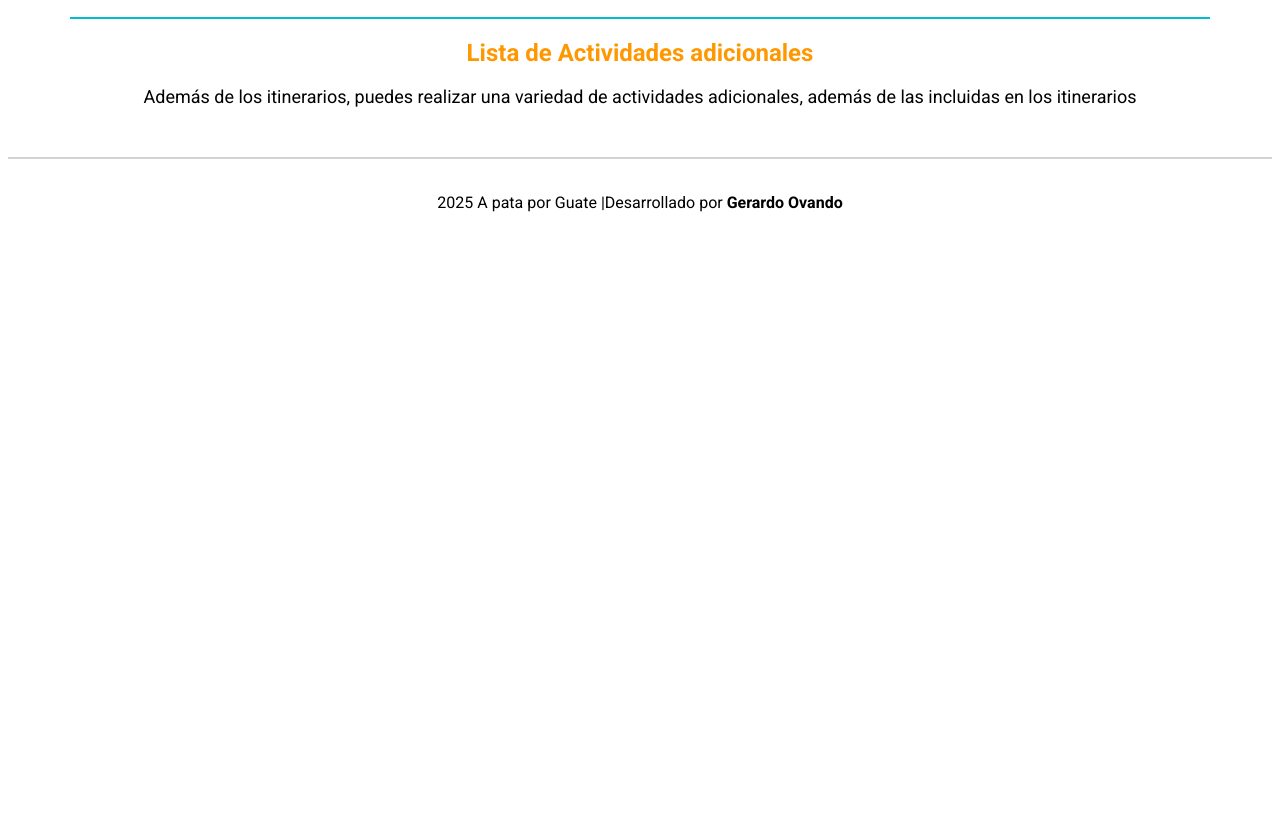
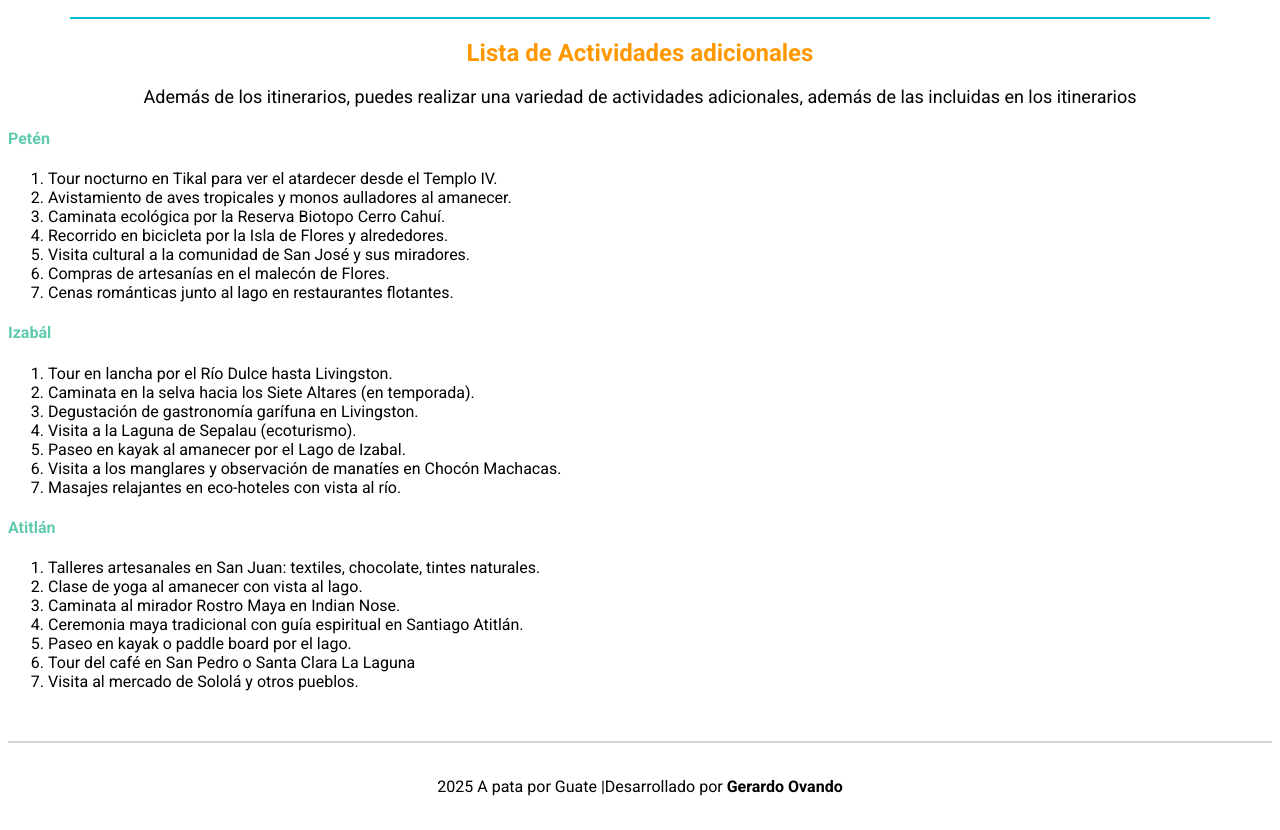
Before and after one commit to govandoh/Desarrollo-Web, a plain HTML site: page Hoja de Trabajo 1/index.html in a window 1280 px wide. Shown: the part 4538-5368 px from the top of the page. Before the commit the page ends 4784 px from the top, so only its background shows below. Drawn offline with Linux system fonts and the light colour scheme.

Commit message:
Creación de rama unicamente archivos de la hoja de trabajo 1

```diff
--- a/Hoja de Trabajo 1/index.html
+++ b/Hoja de Trabajo 1/index.html
@@ -248,6 +248,41 @@
     <div align="start">
         <h2 id="actividades" style="text-align: center; color: #ff9800;">Lista de Actividades adicionales</h2>
         <p style="font-size: 18px; text-align: center; max-width: 1920px;">Además de los itinerarios, puedes realizar una variedad de actividades adicionales, además de las incluidas en los itinerarios</p>
+
+
+
+        <h4 style="text-align: left; color: #60caaf;">Petén</h4>
+        <ol>
+            <li>Tour nocturno en Tikal para ver el atardecer desde el Templo IV.</li>
+            <li>Avistamiento de aves tropicales y monos aulladores al amanecer.</li>
+            <li>Caminata ecológica por la Reserva Biotopo Cerro Cahuí.</li>
+            <li>Recorrido en bicicleta por la Isla de Flores y alrededores.</li>
+            <li>Visita cultural a la comunidad de San José y sus miradores.</li>
+            <li>Compras de artesanías en el malecón de Flores.</li>
+            <li>Cenas románticas junto al lago en restaurantes flotantes.</li>
+        </ol>
+
+        <h4 style="text-align: left; color: #60caaf;">Izabál</h4>
+        <ol>
+            <li>Tour en lancha por el Río Dulce hasta Livingston.</li>
+            <li>Caminata en la selva hacia los Siete Altares (en temporada).</li>
+            <li>Degustación de gastronomía garífuna en Livingston.</li>
+            <li>Visita a la Laguna de Sepalau (ecoturismo).</li>
+            <li>Paseo en kayak al amanecer por el Lago de Izabal.</li>
+            <li>Visita a los manglares y observación de manatíes en Chocón Machacas.</li>
+            <li>Masajes relajantes en eco-hoteles con vista al río.</li>
+        </ol>
+
+        <h4 style="text-align: left; color: #60caaf;">Atitlán</h4>
+        <ol>
+            <li>Talleres artesanales en San Juan: textiles, chocolate, tintes naturales.</li>
+            <li>Clase de yoga al amanecer con vista al lago.</li>
+            <li>Caminata al mirador Rostro Maya en Indian Nose.</li>
+            <li>Ceremonia maya tradicional con guía espiritual en Santiago Atitlán.</li>
+            <li>Paseo en kayak o paddle board por el lago.</li>
+            <li>Tour del café en San Pedro o Santa Clara La Laguna</li>
+            <li>Visita al mercado de Sololá y otros pueblos.</li>
+        </ol>
     </div>
 
 
```
Also changed, not shown: 1 other file.
